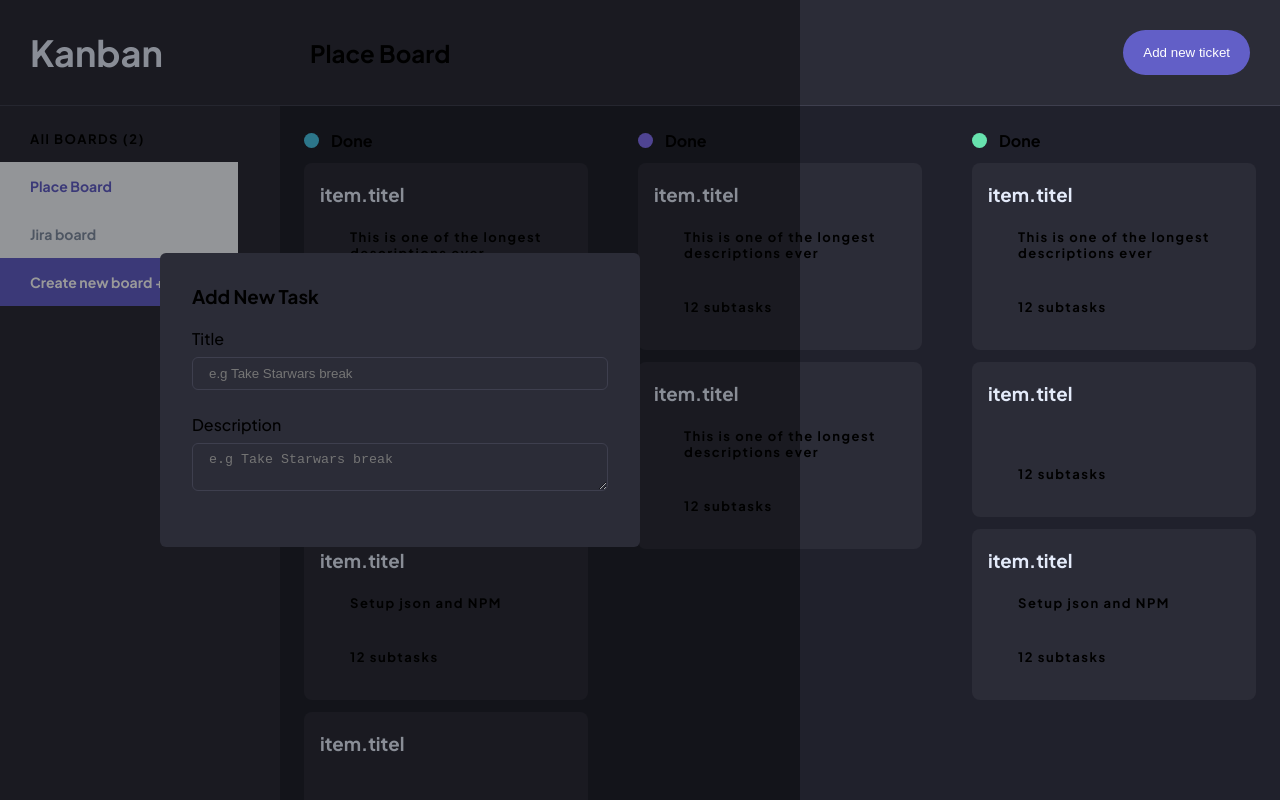
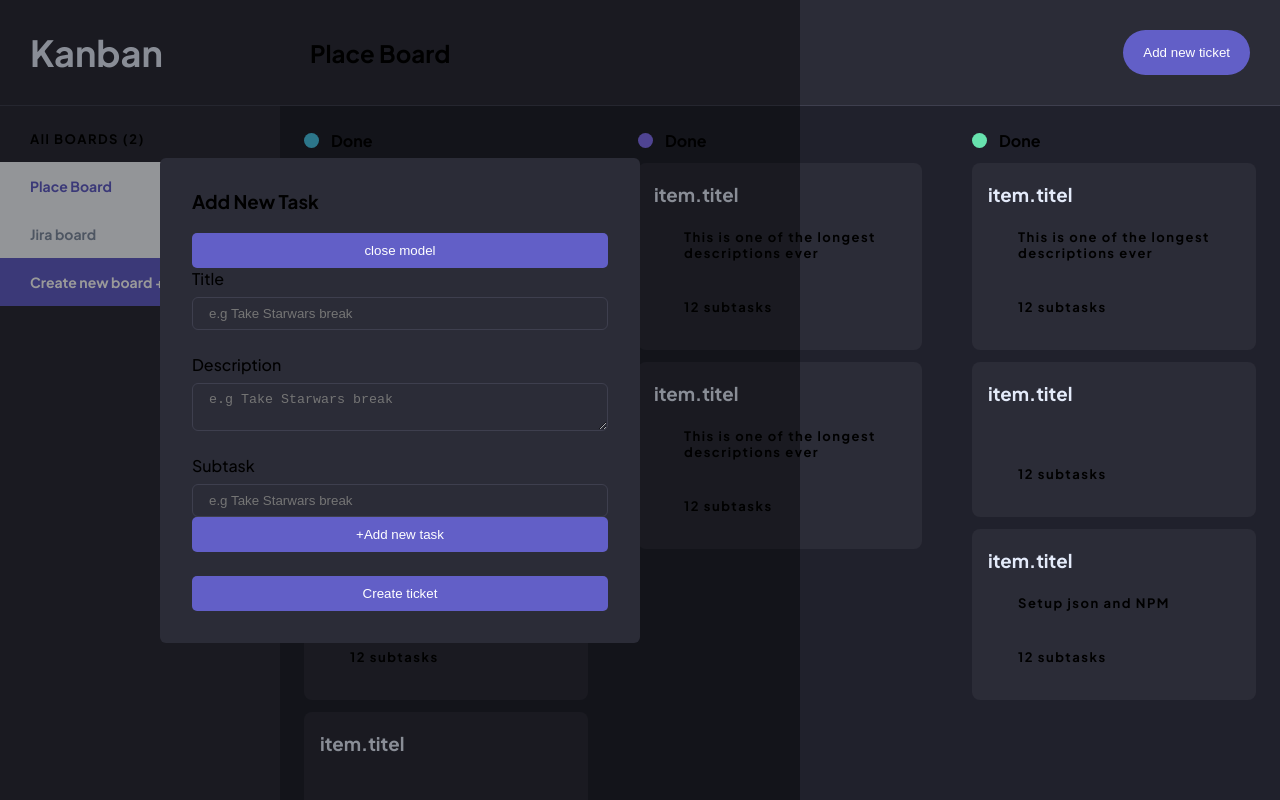
Before and after one commit to dehas99/kanban-new, a React (Vite) app: page / in a window 1280 px wide. Both pictures are taken after a click on the button "Add new ticket". Shown: the top 800 px of the page. Built offline with nearby package versions, Linux system fonts and the light colour scheme.

Commit message:
added tickets

```diff
--- a/src/App.jsx
+++ b/src/App.jsx
@@ -1,18 +1,19 @@
-import React from "react";
+import React, { useState } from "react";
 import Board from "./components/Board/Board";
 import SideNav from "./components/SideNav/SideNav";
 import Navbar from "./components/Navbar/Navbar";
 import CreateTicket from "./components/CreateTicket/CreateTicket";
 
 function App() {
+  const [showAddTicket, setShowTicket] = useState(false);
   return (
     <div className="App">
-      <Navbar />
+      <Navbar setShowTicket={setShowTicket} />
       <main>
         <SideNav />
         <Board />
       </main>
-      <CreateTicket />
+      {showAddTicket && <CreateTicket setShowAddTicket={setShowTicket} />}
     </div>
   );
 }
--- a/src/components/CreateTicket/CreateTicket.jsx
+++ b/src/components/CreateTicket/CreateTicket.jsx
@@ -1,16 +1,36 @@
-import React from "react";
+import React, { useState } from "react";
 import "./CreateTicket.scss";
+import { useProject } from "../../context/projectContext";
+import { v4 as uuidv4 } from "uuid";
 
-export default function CreateTicket() {
+export default function CreateTicket({ setShowAddTicket }) {
+  const { addTicket } = useProject();
+  const [title, setTitle] = useState("");
+  const [description, setDescription] = useState("");
+  const [tasks, setTasks] = useState([""]);
+
   return (
     <div className="modal">
       <div className="modal-card">
         <h3 className="heading-l">Add New Task</h3>
+        <button
+          onClick={() => {
+            setShowAddTicket(false);
+          }}
+        >
+          close model
+        </button>
         <div className="modal-input-group">
           <label htmlFor="" className="body-m">
             Title
           </label>
-          <input type="text" id="title" placeholder="e.g Take Starwars break" />
+          <input
+            type="text"
+            id="title"
+            value={title}
+            onChange={(e) => setTitle(e.target.value)}
+            placeholder="e.g Take Starwars break"
+          />
         </div>
         <div className="modal-input-group">
           <label htmlFor="description" className="body-m">
@@ -18,10 +38,47 @@ export default function CreateTicket() {
           </label>
           <textarea
             type="text"
-            id="description"
+            id={description}
+            onChange={(e) => setDescription(e.target.value)}
             placeholder="e.g Take Starwars break"
           />
         </div>
+        <div className="modal-input-group">
+          <label htmlFor="subtask" className="body-m">
+            Subtask
+          </label>
+          {tasks.map((task, index) => (
+            <input
+              type="text"
+              id="subtask"
+              placeholder="e.g Take Starwars break"
+              value={task}
+              onChange={(e) => {
+                tasks[index] = e.target.value;
+                setTasks([...tasks]);
+              }}
+            />
+          ))}
+          <button
+            onClick={() => {
+              setTasks(tasks.concat(""));
+            }}
+          >
+            +Add new task
+          </button>
+        </div>
+        <button
+          onClick={() =>
+            addTicket({
+              id: uuidv4(),
+              title,
+              description,
+              tasks,
+            })
+          }
+        >
+          Create ticket
+        </button>
       </div>
     </div>
   );
--- a/src/components/CreateTicket/CreateTicket.scss
+++ b/src/components/CreateTicket/CreateTicket.scss
@@ -41,4 +41,13 @@
       }
     }
   }
+  button {
+    background-color: var(--primary);
+    padding: 10px;
+    border: none;
+    color: white;
+    border-radius: 5px;
+    cursor: pointer;
+    width: 100%;
+  }
 }
--- a/src/components/Navbar/Navbar.jsx
+++ b/src/components/Navbar/Navbar.jsx
@@ -2,7 +2,7 @@ import React from "react";
 import { useProject } from "../../context/projectContext";
 import "./Navbar.scss";
 
-export default function Navbar() {
+export default function Navbar({ setShowTicket }) {
   const { currentProject } = useProject();
   return (
     <nav className="navbar">
@@ -12,7 +12,7 @@ export default function Navbar() {
       <div className="navbar-heading">
         <h2>{currentProject.title}</h2>
       </div>
-      <button>Add new ticket</button>
+      <button onClick={() => setShowTicket(true)}>Add new ticket</button>
     </nav>
   );
 }
--- a/src/context/projectContext.jsx
+++ b/src/context/projectContext.jsx
@@ -38,11 +38,16 @@ const ProjectProvider = ({ children }) => {
     setProjects([...projects, newProject]);
     setCurrentIndex(projects.length);
   }
+  function addTicket(ticket) {
+    projects[currentIndex].board[0].tickets.push(ticket);
+    setProjects([...projects]);
+  }
   const value = {
-    changeBoard: changeBoard,
-    addNewProject: addNewProject,
-    currentProject: currentProject,
-    projects: projects,
+    addTicket,
+    changeBoard,
+    addNewProject,
+    currentProject,
+    projects,
   };
   return (
     <ProjectContext.Provider value={value}>{children}</ProjectContext.Provider>
```
